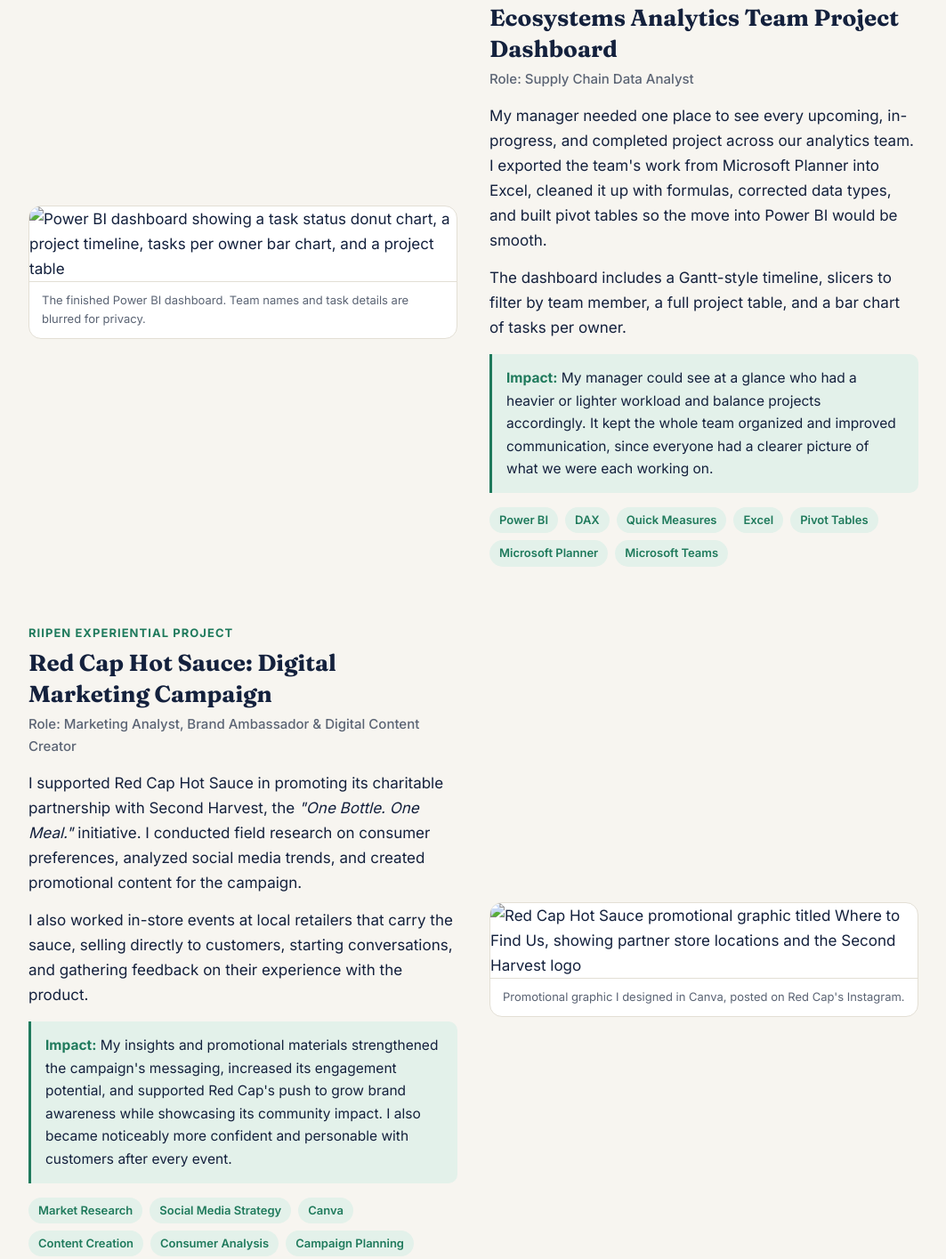
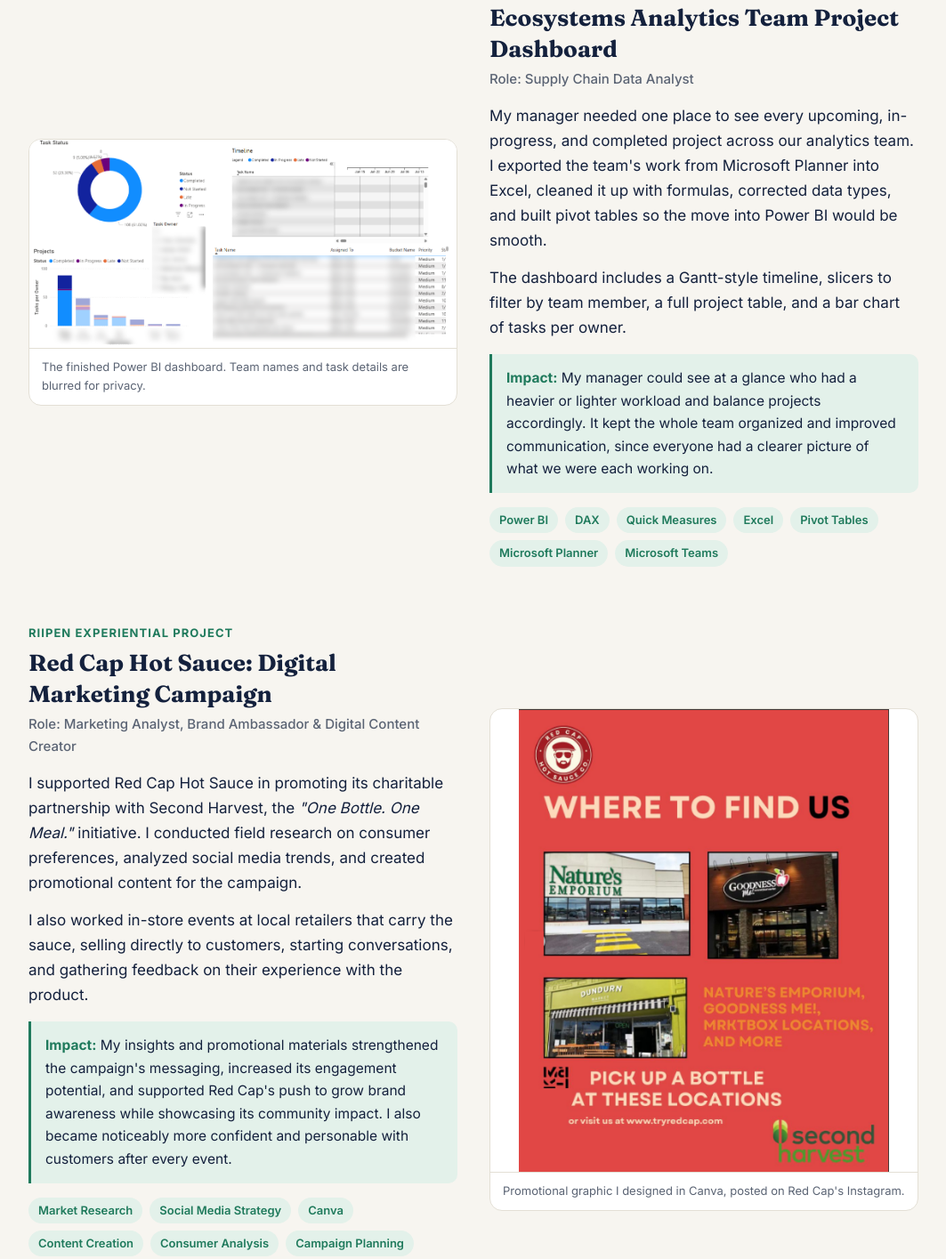
Before and after one commit to wesam1433/wesam1433.github.io, a plain HTML site: page index.html in a window 1280 px wide. Shown: the part 3689-5104 px from the top of the page at 89% size, without its empty margins (108-1171 px from the left). Drawn offline with Linux system fonts and the light colour scheme.

Commit message:
Update image source paths in index.html

```diff
--- a/index.html
+++ b/index.html
@@ -363,7 +363,7 @@
     <!-- Project 1: Power BI dashboard -->
     <div class="project reveal">
       <figure class="shot">
-        <img src="images/team-dashboard.png" alt="Power BI dashboard showing a task status donut chart, a project timeline, tasks per owner bar chart, and a project table" loading="lazy">
+        <img src="team-dashboard.png" alt="Power BI dashboard showing a task status donut chart, a project timeline, tasks per owner bar chart, and a project table" loading="lazy">
         <figcaption>The finished Power BI dashboard. Team names and task details are blurred for privacy.</figcaption>
       </figure>
       <div>
@@ -380,7 +380,7 @@
     <!-- Project 2: Red Cap -->
     <div class="project flip reveal">
       <figure class="shot tall">
-        <img src="images/red-cap-post.png" alt="Red Cap Hot Sauce promotional graphic titled Where to Find Us, showing partner store locations and the Second Harvest logo" loading="lazy">
+        <img src="red-cap-post.png" alt="Red Cap Hot Sauce promotional graphic titled Where to Find Us, showing partner store locations and the Second Harvest logo" loading="lazy">
         <figcaption>Promotional graphic I designed in Canva, posted on Red Cap's Instagram.</figcaption>
       </figure>
       <div>
@@ -421,7 +421,7 @@
     <div class="section-head reveal"><h2>Leadership &amp; Volunteering</h2><div class="bar"></div></div>
 
     <div class="card feature reveal">
-      <img src="images/charity-match.jpg" alt="Players from both teams posing together on a lit soccer field at night beside an Ajniha Welfare Society banner" loading="lazy">
+      <img src="charity-match.jpg" alt="Players from both teams posing together on a lit soccer field at night beside an Ajniha Welfare Society banner" loading="lazy">
       <div class="body">
         <div class="highlight">$1,000+ raised</div>
         <h3 style="margin-top:6px">Charity Soccer Match for Palestine</h3>
```
